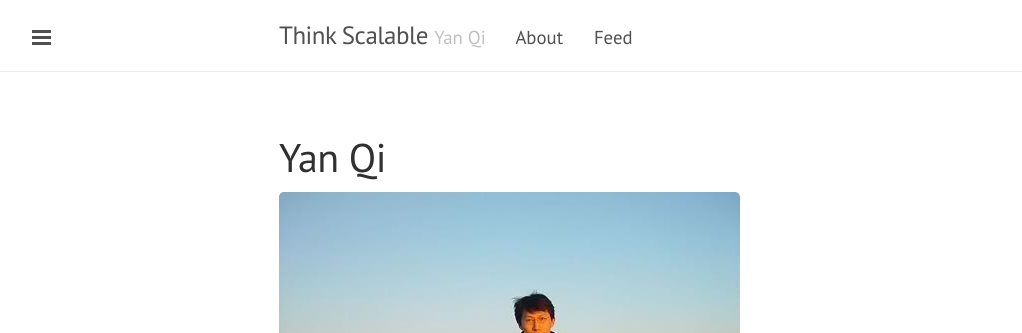
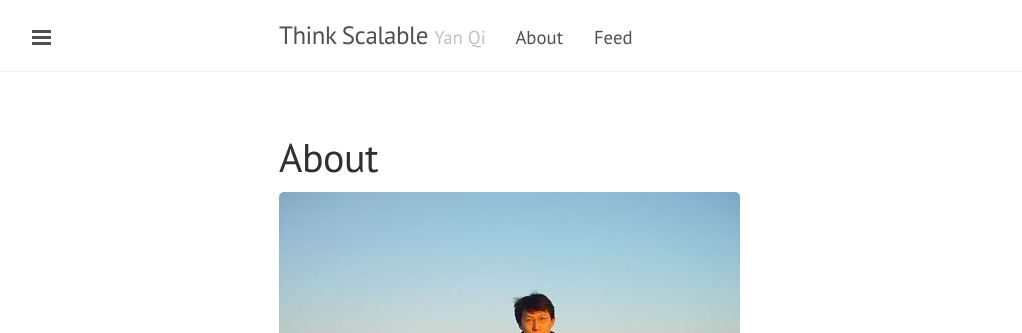
Before and after one commit to yan-qi/yan-qi.github.io, a Jekyll site: the page built from about.md, in a window 1280 px wide. Shown: the top 333 px of the page, without its empty margins (1-1023 px from the left). Built offline with Jekyll 4.4.1, drawn with Linux system fonts in a browser that asks for light colours; Markdown is read by kramdown in place of the engine named in the settings; comment, search, counter and statistics services are not loaded.

Commit message:
Change the title of about.md back

```diff
--- a/about.md
+++ b/about.md
@@ -1,6 +1,6 @@
 ---
 layout: page
-title: Yan Qi
+title: About
 ---
 
 
```
